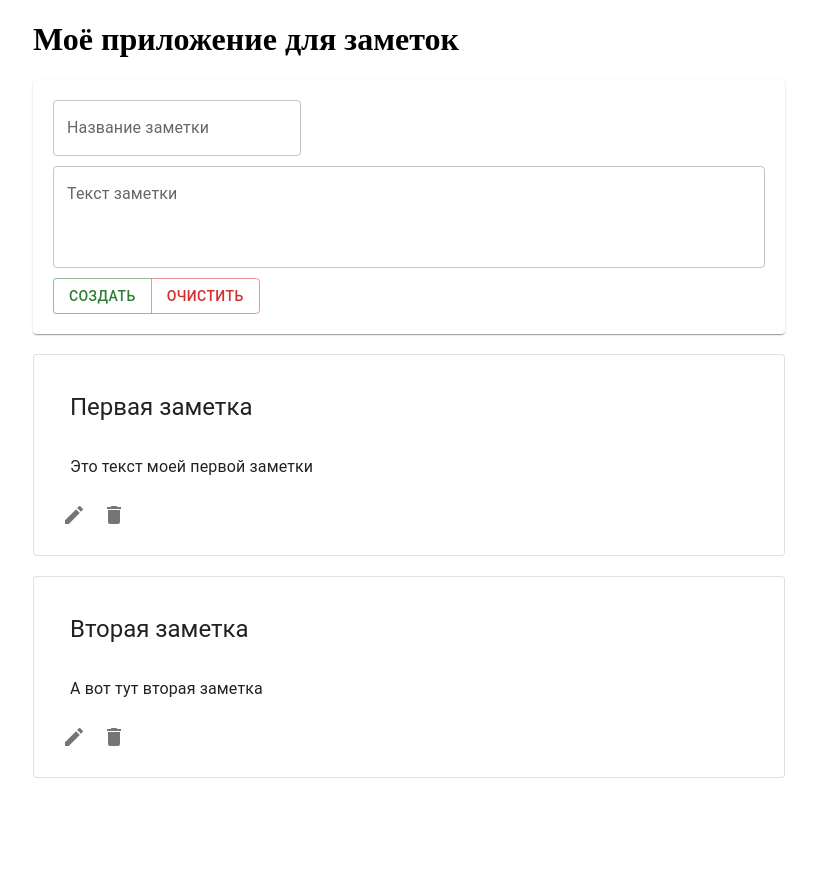
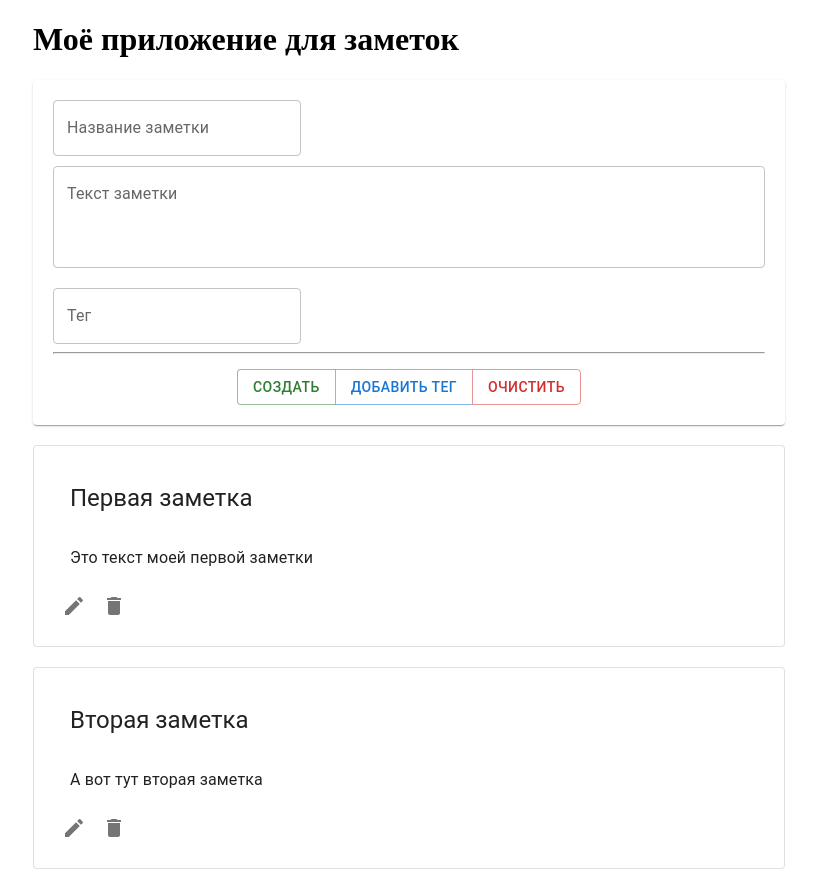
Before and after one commit to VagSer/note-app, a React (Vite) app: page / in a window 1280 px wide. Shown: the whole page, without its empty margins (231-1048 px from the left). Before the commit the page ends 800 px from the top, so only its background shows below. Built offline with nearby package versions, Linux system fonts and the light colour scheme.

Commit message:
Модальное окно + Теги

```diff
--- a/src/components/NewNote.tsx
+++ b/src/components/NewNote.tsx
@@ -3,10 +3,12 @@ import { useState } from "react";
 import { useAppDispatch } from "../hook";
 import { addNote } from "../store/noteSlice";
 
-export default function NewNote() {
+export default function NewNote({setVisible}: any) {
     const [newNote, setNewNote] = useState({
-        id: null, title: '', body: '', tags: []
+        id: null, title: '', body: '', tags: [] as string[]
     })
+
+    const [newTag, setNewTag] = useState('')
 
     const dispatch=useAppDispatch()
 
@@ -25,14 +27,44 @@ export default function NewNote() {
             value={newNote.body}
             onChange={event => setNewNote({...newNote, body: event.target.value})}
         />
-        <ButtonGroup>
+        <section>
+            {newNote.tags?.map(tag =>
+            <Button
+                variant="contained"
+                sx={{m:'2px'}}
+                key={tag}
+                onClick={() => setNewNote({...newNote, tags: newNote.tags.filter(t => t !== tag)})}
+            >
+                {tag}
+            </Button>)}
+        </section>
+        <TextField
+            label="Тег"
+            sx={{mt: '10px'}}
+            value={newTag}
+            onChange={event => setNewTag(event.target.value)}
+        />
+        <hr/>
+        <ButtonGroup sx={{display: 'flex', justifyContent: 'center', mt: '15px'}}>
             <Button
                 color="success"
                 onClick={() => {dispatch(addNote(newNote))
                     setNewNote({id: null, title: '', body: '', tags: []})
+                    setVisible(false)
                 }}
             >
                 Создать
+            </Button>
+            <Button
+                onClick={() => {if(newTag) {
+                    let noteTags = newNote.tags?.length? [...newNote.tags, newTag.toLowerCase()] : [newTag.toLowerCase()]
+                    noteTags = [...new Set(noteTags)]
+                    setNewNote({...newNote, tags: noteTags})
+                    setNewTag('')
+                    }
+                }}
+            >
+                Добавить тег
             </Button>
             <Button
                 color="error"
```
